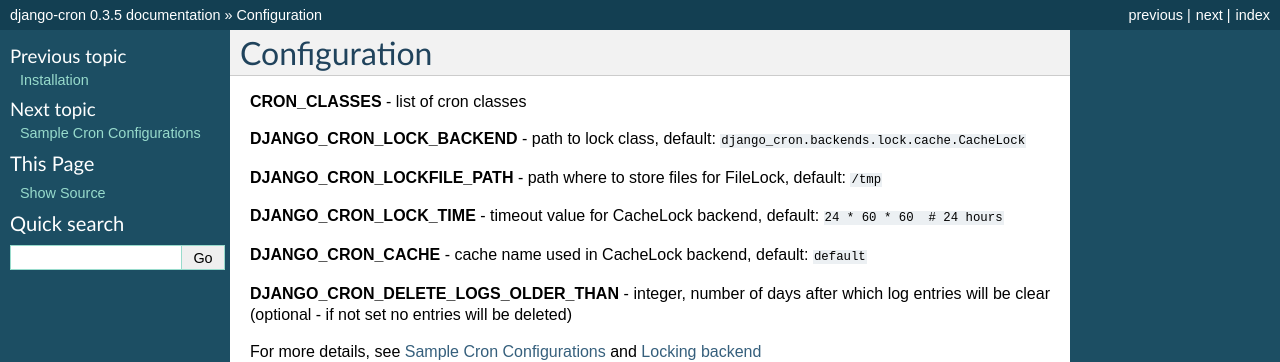
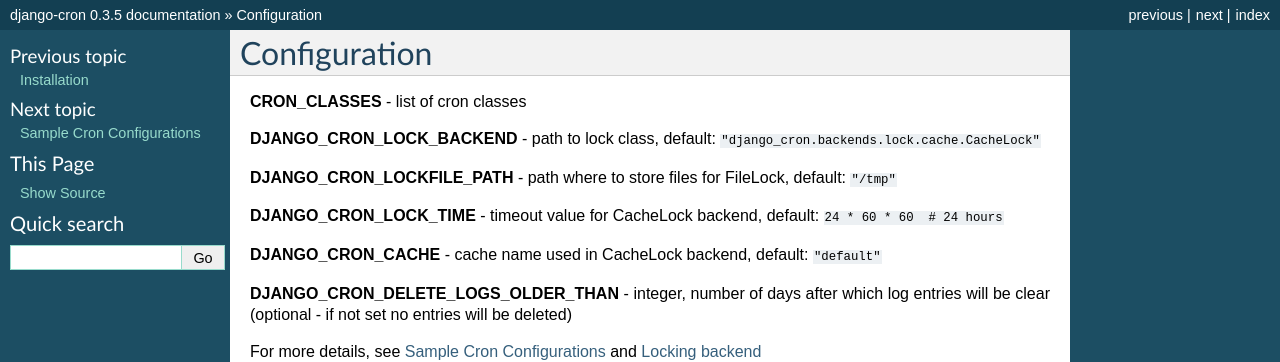
Before and after one commit to Tivix/django-cron, a Sphinx documentation site: the page built from docs/configuration.rst, in a window 1280 px wide. Shown: the top 362 px of the page. Built offline with Sphinx 7.4.7, drawn with Linux system fonts in a browser that asks for light colours.

```diff
--- a/README.rst
+++ b/README.rst
@@ -18,11 +18,6 @@ Django-cron lets you run Django/Python code on a recurring basis providing basic
 This app solves both issues to a reasonable extent. This is by no means a replacement for queues like Celery ( http://celeryproject.org/ ) etc.
 
 
-WARNING
-=============
-When upgrading from 0.3.6 to later versions you might need to remove existing South migrations, read more: https://docs.djangoproject.com/en/1.7/topics/migrations/#upgrading-from-south
-
-
 Documentation
 =============
 http://django-cron.readthedocs.org/en/latest/
--- a/docs/configuration.rst
+++ b/docs/configuration.rst
@@ -3,13 +3,13 @@ Configuration
 
 **CRON_CLASSES** - list of cron classes
 
-**DJANGO_CRON_LOCK_BACKEND** - path to lock class, default: ``django_cron.backends.lock.cache.CacheLock``
+**DJANGO_CRON_LOCK_BACKEND** - path to lock class, default: ``"django_cron.backends.lock.cache.CacheLock"``
 
-**DJANGO_CRON_LOCKFILE_PATH** - path where to store files for FileLock, default: ``/tmp``
+**DJANGO_CRON_LOCKFILE_PATH** - path where to store files for FileLock, default: ``"/tmp"``
 
 **DJANGO_CRON_LOCK_TIME** - timeout value for CacheLock backend, default: ``24 * 60 * 60  # 24 hours``
 
-**DJANGO_CRON_CACHE** - cache name used in CacheLock backend, default: ``default``
+**DJANGO_CRON_CACHE** - cache name used in CacheLock backend, default: ``"default"``
 
 **DJANGO_CRON_DELETE_LOGS_OLDER_THAN** - integer, number of days after which log entries will be clear (optional - if not set no entries will be deleted)
 
```
